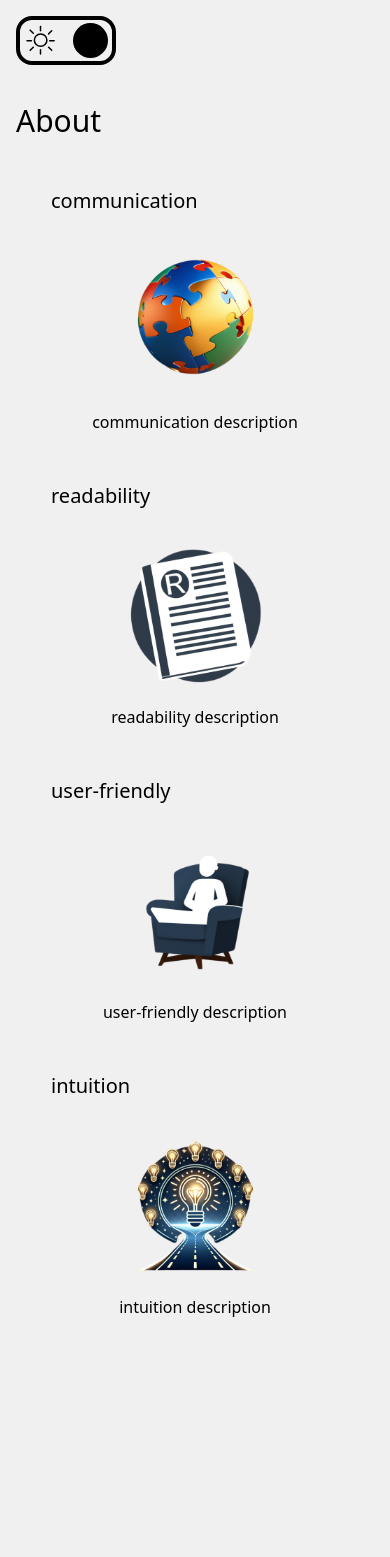
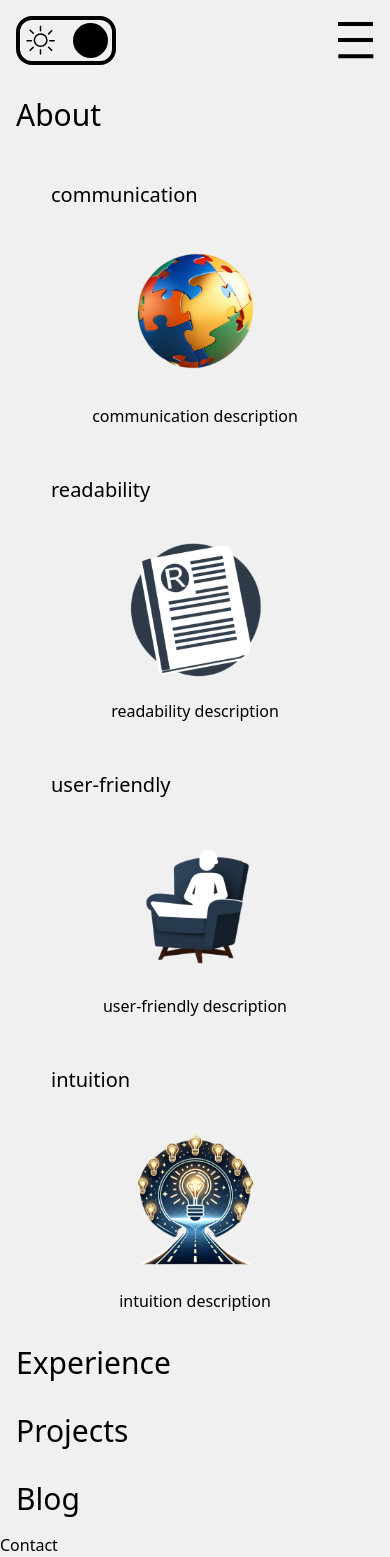
Before and after one commit to PisoDev77/PisoDev77.github.io, a React (Vite) app: page / in a window 390 px wide. Before the commit the page ends 1335 px from the top, so only its background shows below. Built offline with nearby package versions, Linux system fonts and the light colour scheme; the HTML template or start-up script is replaced by a standard one.

Commit message:
feat: Create Menu open/close Icon in Header
- Svg Component
	- For customizing svg imgs by className on tailwind

```diff
--- a/src/App.tsx
+++ b/src/App.tsx
@@ -1,11 +1,17 @@
+import { useState } from 'react';
+
 import Header from './components/Header';
 import Heading1 from './components/Headings/Heading1';
 import ImageCaption from './components/ImageCaption';
+import Menus from './components/Menus';
 
 function App() {
+	const [isMenuOpen, setIsMenuOpen] = useState<boolean>(true);
+
 	return (
-		<main>
-			<Header />
+		<main className=''>
+			<Header isMenuOpen={isMenuOpen} setIsMenuOpen={setIsMenuOpen} />
+			<Menus isMenuOpen={isMenuOpen} />
 			<section className='grid grid-cols-1 sm:grid-cols-2 lg:grid-cols-3'>
 				<Heading1>About</Heading1>
 				<ImageCaption name='communication' />
@@ -13,6 +19,16 @@ function App() {
 				<ImageCaption name='user-friendly' />
 				<ImageCaption name='intuition' />
 			</section>
+			<section>
+				<Heading1>Experience</Heading1>
+			</section>
+			<section>
+				<Heading1>Projects</Heading1>
+			</section>
+			<section>
+				<Heading1>Blog</Heading1>
+			</section>
+			<footer>Contact</footer>
 		</main>
 	);
 }
--- a/src/components/Header.tsx
+++ b/src/components/Header.tsx
@@ -1,9 +1,15 @@
-import { useEffect, useState } from 'react';
+import { useEffect, useState, Dispatch, SetStateAction } from 'react';
 
 import darkModeImg from '../../public/images/darkmode.svg';
 import lightModeImg from '../../public/images/lightmode.svg';
+import { MenuOpenIcon, MenuCloseIcon } from '../components/Svg';
 
-export default function Header() {
+type HeaderProps = {
+	isMenuOpen: boolean;
+	setIsMenuOpen: Dispatch<SetStateAction<boolean>>;
+};
+
+export default function Header({ isMenuOpen, setIsMenuOpen }: HeaderProps) {
 	const [isDarkmode, setIsDarkmode] = useState(false);
 
 	useEffect(() => {
@@ -25,9 +31,12 @@ export default function Header() {
 	};
 
 	return (
-		<header className='p-4'>
+		<header className='p-4 grid grid-cols-2 md:grid-cols-1'>
 			<button onClick={handleDarkmode}>
 				<img className='sm:h-6' src={isDarkmode ? darkModeImg : lightModeImg} alt='' />
+			</button>
+			<button className='justify-self-end md:hidden' onClick={() => setIsMenuOpen(!isMenuOpen)}>
+				{isMenuOpen ? MenuOpenIcon : MenuCloseIcon}
 			</button>
 		</header>
 	);
--- /dev/null
+++ b/src/components/Menus.tsx
@@ -0,0 +1,11 @@
+export default function Menus({ isMenuOpen }: { isMenuOpen: boolean }) {
+	return (
+		<nav className={`${isMenuOpen ? 'hidden' : ''} sticky top-0 p-4 dark:bg-darkBg  bg-lightBg`}>
+			<menu className='flex flex-row gap-4'>
+				<li>About</li>
+				<li>Experience</li>
+				<li>Project</li>
+			</menu>
+		</nav>
+	);
+}
--- /dev/null
+++ b/src/components/Svg.tsx
@@ -0,0 +1,19 @@
+export const MenuOpenIcon =
+	// prettier-ignore
+	<svg width='36' height='37' viewBox='0 0 36 37' fill='none' xmlns='http://www.w3.org/2000/svg'>
+		<line y1='18' x2='35' y2='18' className='stroke-current stroke-lightFont dark:stroke-darkFont stroke-[4px]' />
+		<line y1='2' x2='35' y2='2' className='stroke-current stroke-lightFont dark:stroke-darkFont stroke-[4px]' />
+		<line
+			x1='0.322327'
+			y1='34.3223'
+			x2='35.3223'
+			y2='34.3223'
+			className='stroke-current stroke-lightFont dark:stroke-darkFont stroke-[4px]' />
+	</svg>;
+
+export const MenuCloseIcon =
+	// prettier-ignore
+	<svg width="40" height="39" viewBox="0 0 40 39" fill="none" xmlns="http://www.w3.org/2000/svg">
+        <line x1="1.58579" y1="37.0071" x2="36.9411" y2="1.6518" className='stroke-current stroke-lightFont dark:stroke-darkFont stroke-[4px]'/>
+        <line x1="2.41421" y1="1.58579" x2="37.7696" y2="36.9411" className='stroke-current stroke-lightFont dark:stroke-darkFont stroke-[4px]'/>
+    </svg>;
--- a/src/hooks/useDarkmode.ts
+++ /dev/null
@@ -1,12 +0,0 @@
-export default function useDarkmode() {
-    const mode =
-        JSON.parse(localStorage.getItem('dark') ?? '') ?? window.matchMedia(`(prefers-color-scheme: dark)`).matches;
-    document.body.classList.toggle('dark', mode);
-
-    const storeMode = () => {
-        const mode = document.body.classList.toggle('dark');
-        localStorage.setItem('dark', JSON.stringify(mode));
-    };
-
-    return { mode, storeMode };
-}
--- a/tailwind.config.js
+++ b/tailwind.config.js
@@ -10,8 +10,6 @@ export default {
 			lightBg: '#F0F0F0',
 			darkFont: '#E0E0E0',
 			darkBg: '#121212',
-			bgTest1: 'red',
-			bgTest2: 'blue',
 		},
 		screens: {
 			sm: '480px',
```
